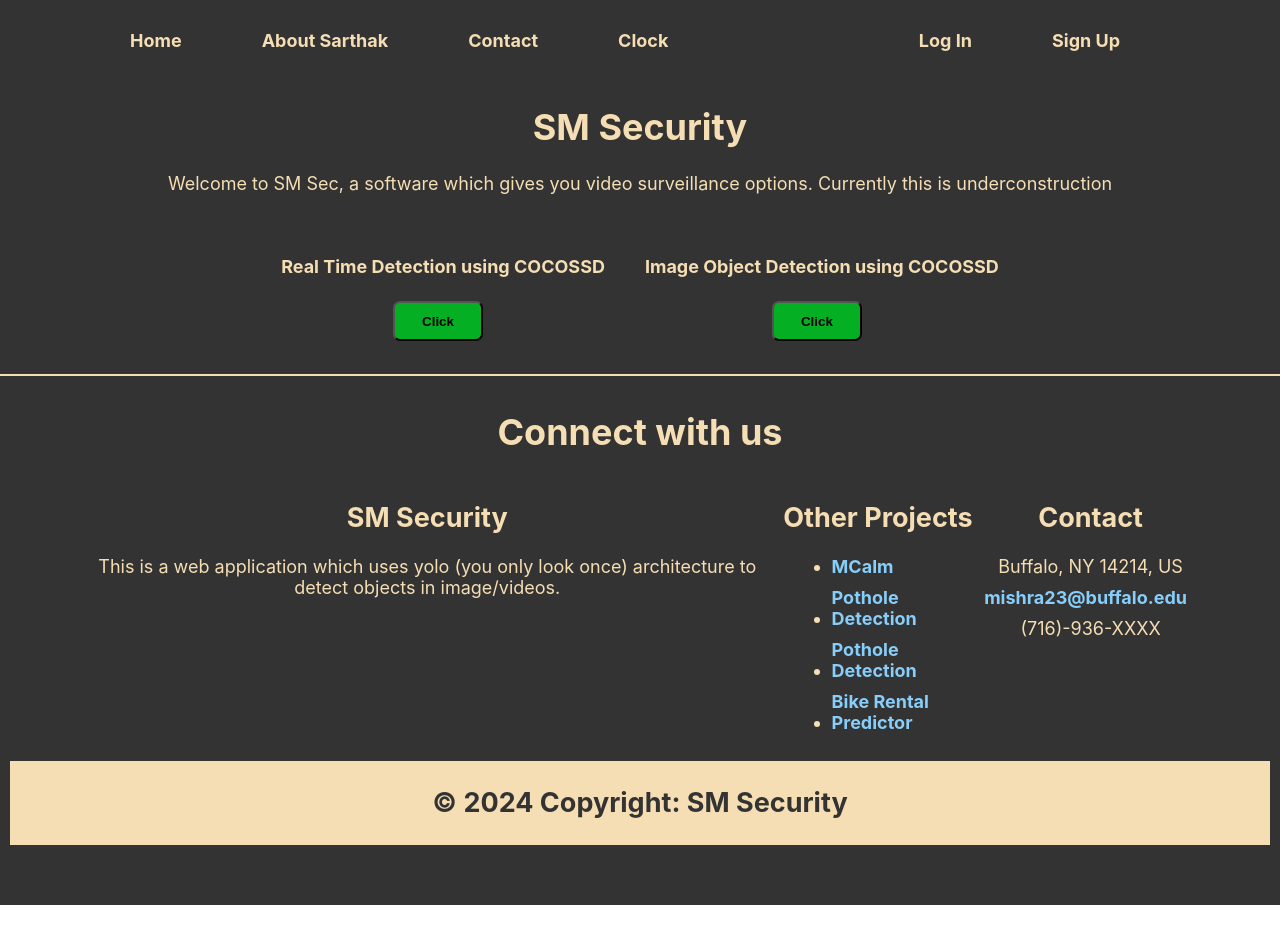
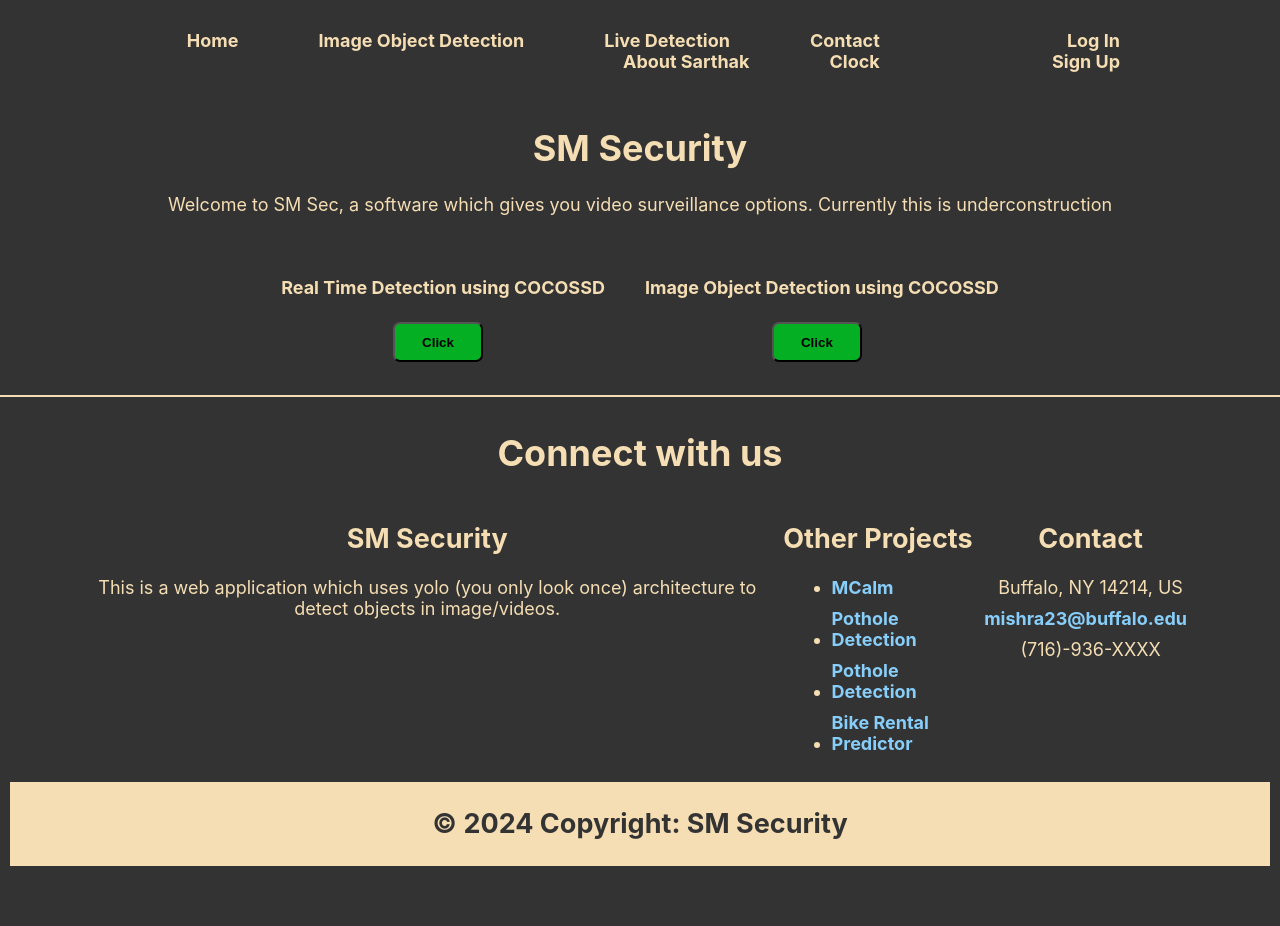
Before and after one commit to sarthakmishraa/SM_SEC, a React (Create React App) app: page / in a window 1280 px wide. Before the commit the page ends 905 px from the top, so only its background shows below. Built offline with nearby package versions, Linux system fonts and the light colour scheme.

Commit message:
Update Navbar.js

```diff
--- a/src/Navbar.js
+++ b/src/Navbar.js
@@ -8,8 +8,10 @@ function Navbar() {
       <div className="Navbar-left">
         <nav>
           <Link to="/">Home</Link>
+          <Link to="/imgDetect">Image Object Detection</Link>
+          <Link to="/liveDetect">Live Detection</Link>
+          <Link to="/contact">Contact</Link>
           <Link to="/about">About Sarthak</Link>
-          <Link to="/contact">Contact</Link>
           <Link to="/clock">Clock</Link>
         </nav>
       </div>
```
